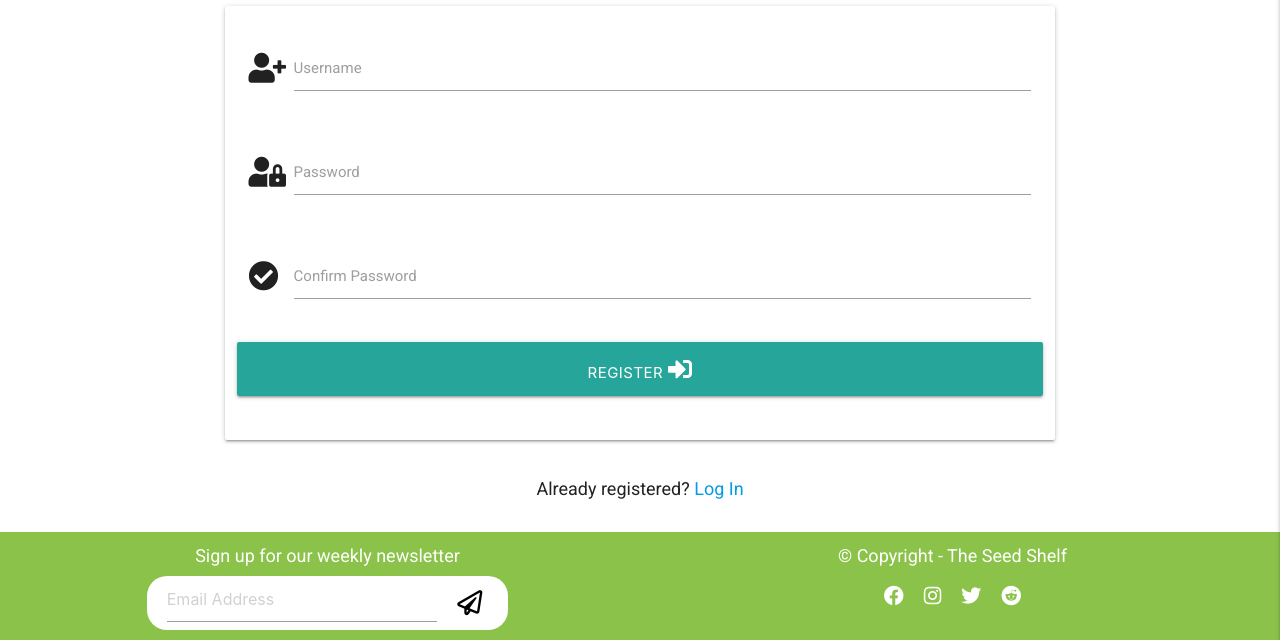
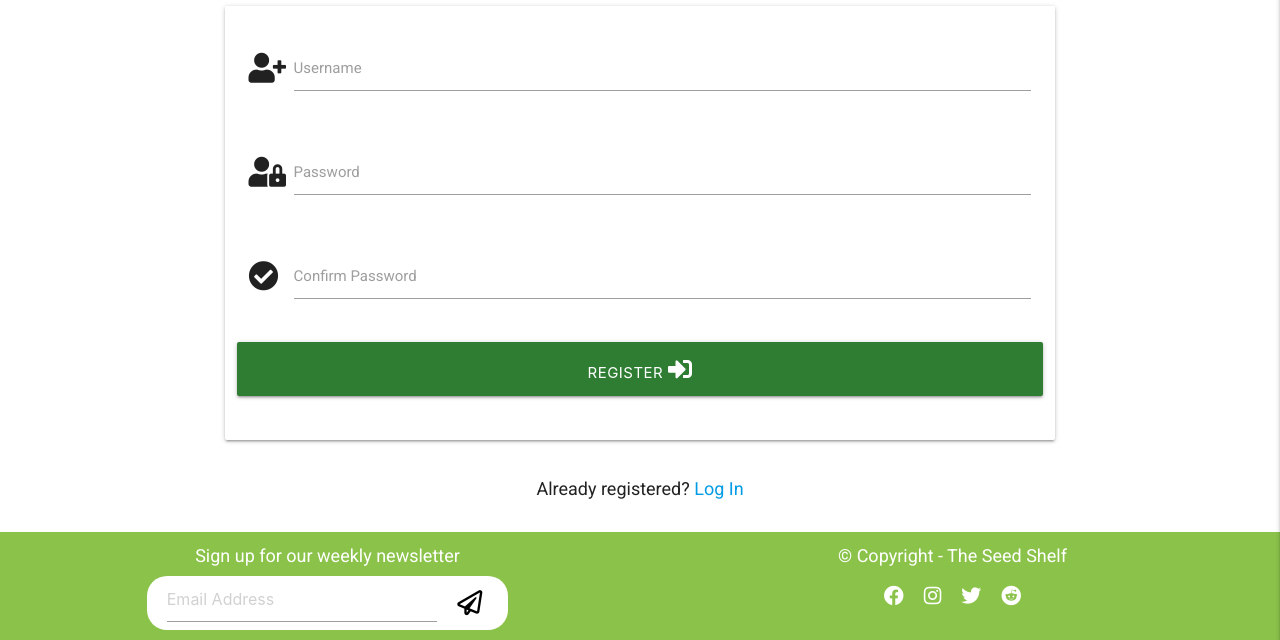
Before and after one commit to farrelleoin93/milestone-3-seed-shelf, a Flask app: page /register in a window 1280 px wide. Shown: the part 160-800 px from the top of the page. Run offline with Flask 2, Linux system fonts and the light colour scheme; some libraries are stand-ins or nearby versions.

Commit message:
change colour of button on register page

```diff
--- a/templates/register.html
+++ b/templates/register.html
@@ -35,7 +35,7 @@
                 </div>
                 <!-- Register Button -->
                 <div class="row">
-                    <button type="submit" class="col s12 btn-large">Register <i class="fas fa-sign-in-alt"></i></button>
+                    <button type="submit" class="col s12 btn-large green darken-3">Register <i class="fas fa-sign-in-alt"></i></button>
                 </div>
             </div>
         </form>
```
